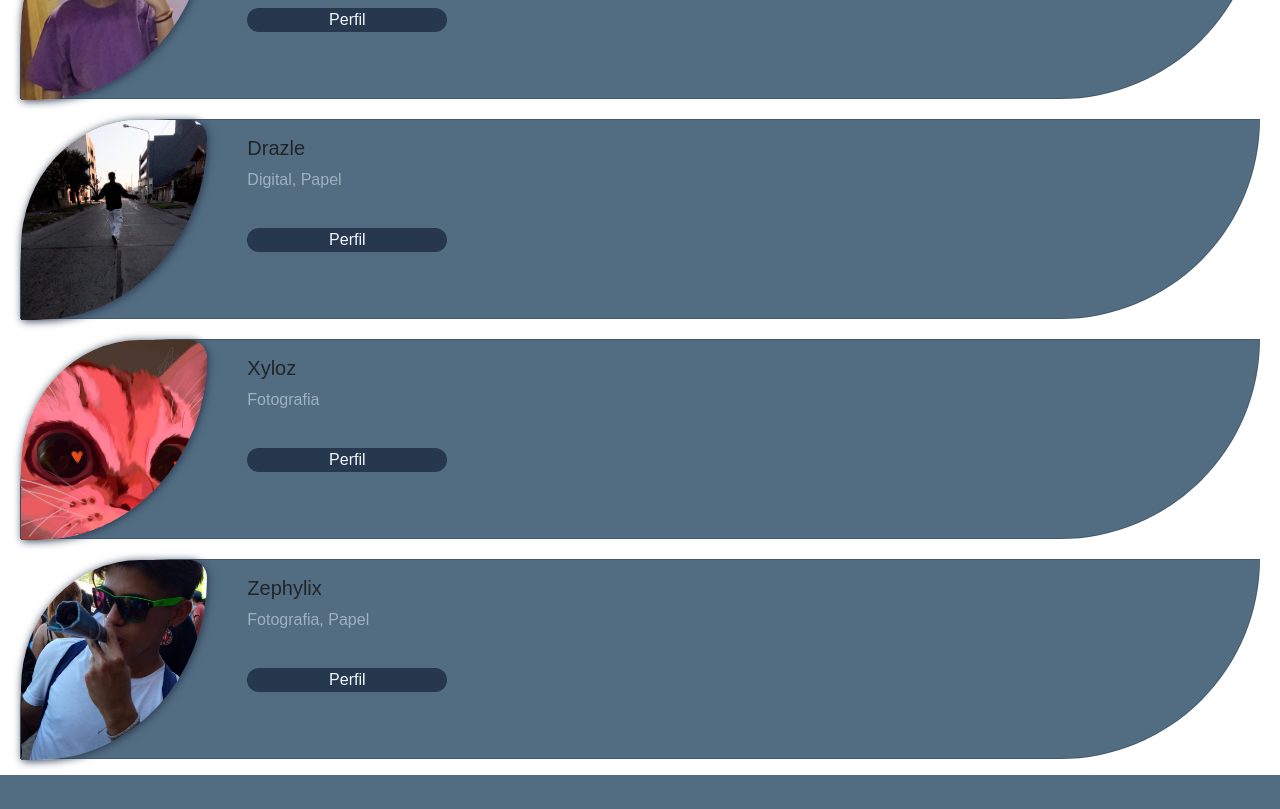
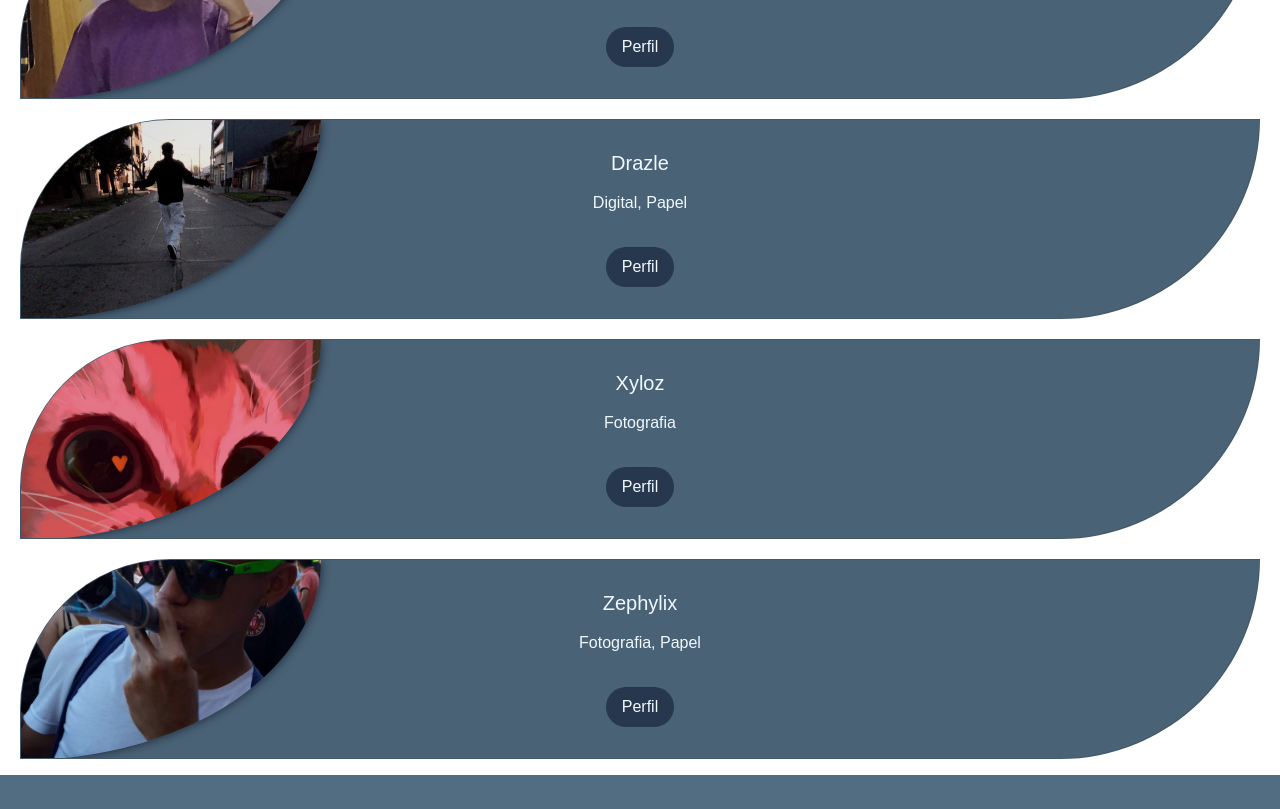
Before and after one commit to ALLZ-al/zlaz, a plain HTML site: page pages/artistas.html in a window 1280 px wide. Shown: the part 277-1086 px from the top of the page. Drawn offline with nearby package versions, Linux system fonts and the light colour scheme; a web font is replaced by a local one.

Commit message:
seccion artistas responsive

```diff
--- a/css/styles.css
+++ b/css/styles.css
@@ -89,6 +89,12 @@ footer{
 nav {
     background-color: rgba(156, 171, 193, 0.5);
     box-shadow: 2px 0px 10px black;
+    z-index: 100;
+    text-align: center;
+}
+
+nav li{
+    font-weight: bold;
 }
 
 
@@ -483,40 +489,64 @@ object-fit: cover;
 }
 
 
-.card{
+
+.card {
+    position: relative;
     height: 12.5rem;
     margin: 1.25rem;
     border-radius: 150px 0% 200px 0%;
+    overflow: hidden;
     background-color: rgba(82, 109, 130, 1);
 }
 
-.card p{
-    color: rgba(157, 178, 191, 1);
+.card-sobre {
+    position: absolute;
+    top: 0;
+    left: 0;
+    width: 100%;
+    height: 100%;
+    display: flex;
+    flex-direction: column;
+    justify-content: center;
+    align-items: center;
+    padding: 1rem;
+    text-align: center;
+    background-color: rgba(0, 0, 0, 0.103);
 }
 
-.card img{
-    width: 12.5rem;
+.card p{
+    margin-top: 0.5rem;
+    color: aliceblue;
+}
+
+.card h5{
+    color: aliceblue;
+}
+.card img {
+    width: 18.75rem;
     height: 12.5rem;
-    border-radius: 70% 10% 100% 0%;
-    box-shadow: 1px 1px 8px  rgba(39, 55, 77, 1);
+    border-radius: 0% 0% 100% 0%;
+    box-shadow: 1px 1px 8px rgba(39, 55, 77, 1);
     object-fit: cover;
 }
 
-.botonArtistas{
-    width: 12.5rem;
-    border: none;
-    margin-top: 1.25rem;
-    background-color:rgba(39, 55, 77, 1) ;
+.botonArtistas {
+    margin-top: 1rem;
+    padding: 0.5rem 1rem;
+    background-color: rgba(39, 55, 77, 1);
     border-radius: 1.25rem;
     color: aliceblue;
 }
+
 
 .botonArtistas:active{
     background-color: rgba(157, 178, 191, 1);
 }
 
 .botonArtistas:hover{
-    color: rgba(157, 178, 191, 1);
+    background-color: rgba(157, 178, 191, 1);
+    font-size: large;
+
 }
 
 
@@ -571,18 +601,6 @@ object-fit: cover;
     font-size: 1.25rem;
 }
 
-.grid-art img{
-    width: 100%;
-    height: 100%;
-    object-fit: cover;
-
-}
-
-.grid-art div{
-    width: 18.75rem;
-    height: 25rem;
-
-}
 
 .grid-art{
     display: grid;
@@ -610,6 +628,18 @@ object-fit: cover;
 }
 
 
+.grid-art img{
+    width: 100%;
+    height: 100%;
+    object-fit: cover;
+
+}
+
+.grid-art div{
+    width: 18.75rem;
+    height: 25rem;
+
+}
 
 @media (max-width: 1024px){
     .mensaje h2 {
@@ -636,13 +666,25 @@ object-fit: cover;
 
         .grid-art div{
             width: 15.625rem;
-            height: 18.75rem;
+            height: 18.75rem;}
 
+        .grid-art {
+            justify-content: space-between;
+        }
+        /* .card {
+            height: 9.375rem;
+            margin: 1.25rem;
         }
 
-        .grid-art{
-            justify-content: space-between;
+        .card img {
+            width: 100%;
+            height: 9.375rem;
         }
+
+        .botonArtistas {
+            width: 6.25rem;
+        }  */
+
 }
 
 
@@ -723,13 +765,30 @@ object-fit: cover;
     height: 21.875rem;
 }
 
+
+
+.card img{
+    width: 18.75rem;
+}
+
+
+}
+
+@media (max-width: 425px){
+
+.card img{
+    width: 100%;
+    height: 100%;
+    border-radius: 0%;
+}
+
 }
 
 
 
+@media (max-width: 320px) {
 
 
-@media (max-width: 320px) {
     .galeria{
         grid-template-columns: repeat(2,8.125rem);
         grid-template-rows: repeat(4,6.25rem);
@@ -803,4 +862,14 @@ object-fit: cover;
     height: 12.5rem;
 
 }
+
+
+.card img{
+    width: 100%;
+    height: 100%;
+    border-radius: 0%;
 }
+
+
+
+}
--- a/pages/artistas.html
+++ b/pages/artistas.html
@@ -36,7 +36,7 @@
 
 
                           <li class="nav-item">
-                            <a class="nav-link active" aria-current="page" href="../index.html">Inicio</a>
+                            <a class="nav-link " href="../index.html">Inicio</a>
                         </li>
                         <li class="nav-item">
                             <a class="nav-link" href="#">Artistas</a>
@@ -72,65 +72,40 @@
     </header>
 <!--barra que se despliega y permite buscar mediante un filtro (si llego a hacerla funcional)-->
         <main>
-
           <div class="card mb-3">
-                <div class="row">
-                  <div class="col-md-2">
-                    <img src="../assets/img/artistas/artista7.jpeg" class="img-fluid" alt="...">
-                  </div>
-                  <div class="col-md-10">
-                    <div class="card-body">
+            <div class="card-sobre">
                 <h5 class="card-title">Allz</h5>
                 <p class="card-text">Pinturas, Ilustraciones digitales, Papel</p>
-                      <a href="../artistas/artistaUno.html"><button class="botonArtistas">Perfil</button></a>
+                <a href="../artistas/artistaUno.html" class="botonArtistas">Perfil</a>
             </div>
-                  </div>
-                </div>
+            <img src="../assets/img/artistas/artista7.jpeg" class="img-fluid" alt="...">
         </div>
 
           <div class="card mb-3">
-                <div class="row">
-                  <div class="col-md-2">
-                    <img src="../assets/img/artistas/artista1.jpeg" class="img-fluid" alt="...">
-                  </div>
-                  <div class="col-md-10">
-                    <div class="card-body">
+            <div class="card-sobre">
                 <h5 class="card-title">Drazle</h5>
                 <p class="card-text">Digital, Papel</p>
-                      <a href="../artistas/artistaDos.html"><button class="botonArtistas">Perfil</button></a>
+                <a href="../artistas/artistaDos.html" class="botonArtistas">Perfil</a>
             </div>
-                  </div>
-                </div>
+            <img src="../assets/img/artistas/artista1.jpeg" class="img-fluid" alt="...">
         </div>
 
           <div class="card mb-3">
-                <div class="row">
-                  <div class="col-md-2">
-                    <img src="../assets/img/artistas/artista8.jpeg" class="img-fluid" alt="...">
-                  </div>
-                  <div class="col-md-10">
-                    <div class="card-body">
+            <div class="card-sobre">
                 <h5 class="card-title">Xyloz</h5>
                 <p class="card-text">Fotografia</p>
-                      <a href="../artistas/artistaTres.html"><button class="botonArtistas">Perfil</button></a>
+                <a href="../artistas/artistaTres.html" class="botonArtistas">Perfil</a>
             </div>
-                  </div>
-                </div>
+            <img src="../assets/img/artistas/artista8.jpeg" class="img-fluid" alt="...">
         </div>
 
           <div class="card mb-3">
-                <div class="row">
-                  <div class="col-md-2">
-                    <img src="../assets/img/artistas/artista4.jpeg" class="img-fluid" alt="...">
-                  </div>
-                  <div class="col-md-10">
-                    <div class="card-body">
+            <div class="card-sobre">
                 <h5 class="card-title">Zephylix</h5>
                 <p class="card-text">Fotografia, Papel</p>
-                      <a href="../artistas/artistaCuatro.html"><button class="botonArtistas">Perfil</button></a>
+                <a href="../artistas/artistaCuatro.html" class="botonArtistas">Perfil</a>
             </div>
-                  </div>
-                </div>
+            <img src="../assets/img/artistas/artista4.jpeg" class="img-fluid" alt="...">
         </div>
 
         </main>
```
Also changed, not shown: artistas/artistaCuatro.html (+1 -1 lines), artistas/artistaDos.html (+1 -1 lines), artistas/artistaTres.html (+1 -1 lines), artistas/artistaUno.html (+1 -1 lines), index.html (+1 -1 lines), masPaginas/obraCinco.html (+1 -1 lines), masPaginas/obraDos.html (+1 -1 lines), masPaginas/obraOcho.html (+1 -1 lines), masPaginas/obraSeis.html (+1 -1 lines), masPaginas/obraSiete.html (+1 -1 lines), masPaginas/obraTres.html (+1 -1 lines), masPaginas/obraUno.html (+1 -1 lines), masPaginas/obracuatro.html (+1 -1 lines), pages/acercaDe.html (+1 -1 lines), 2 more files. Lines whose indentation alone changed are shown as unchanged.
